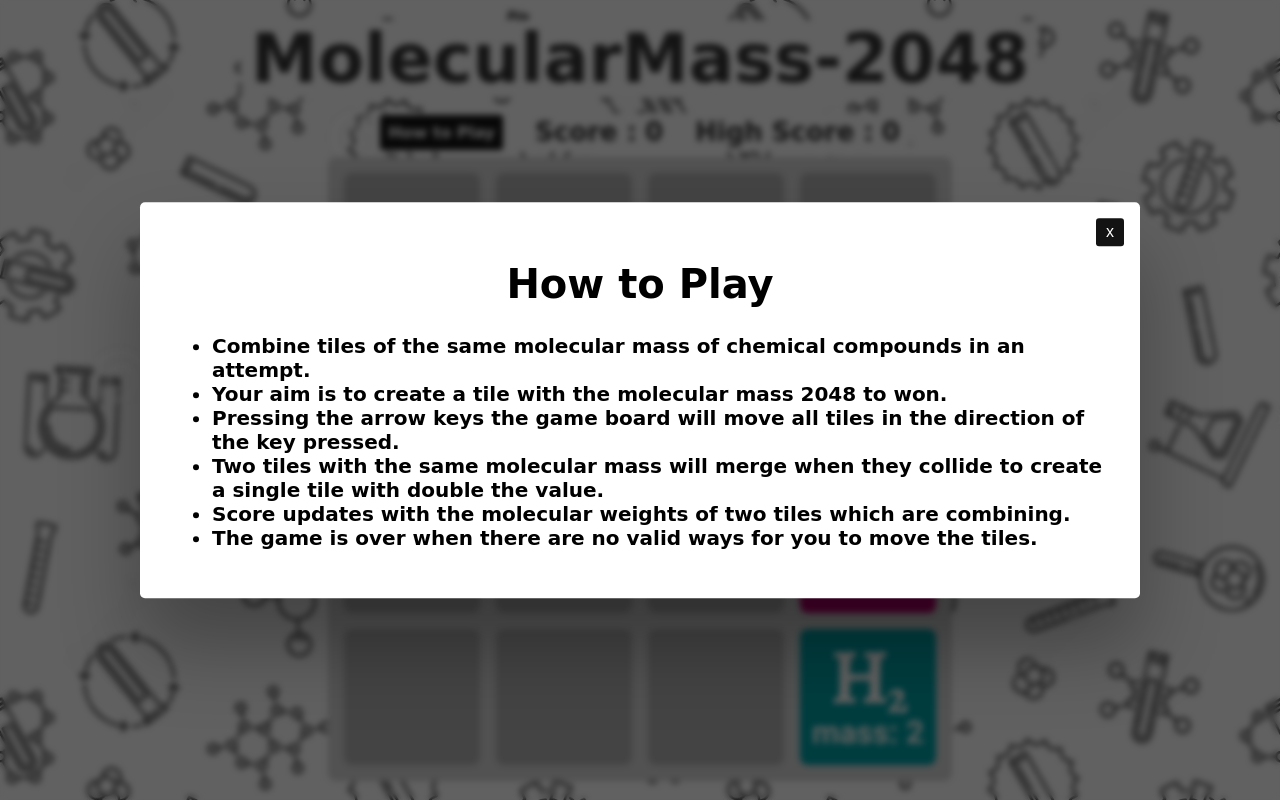
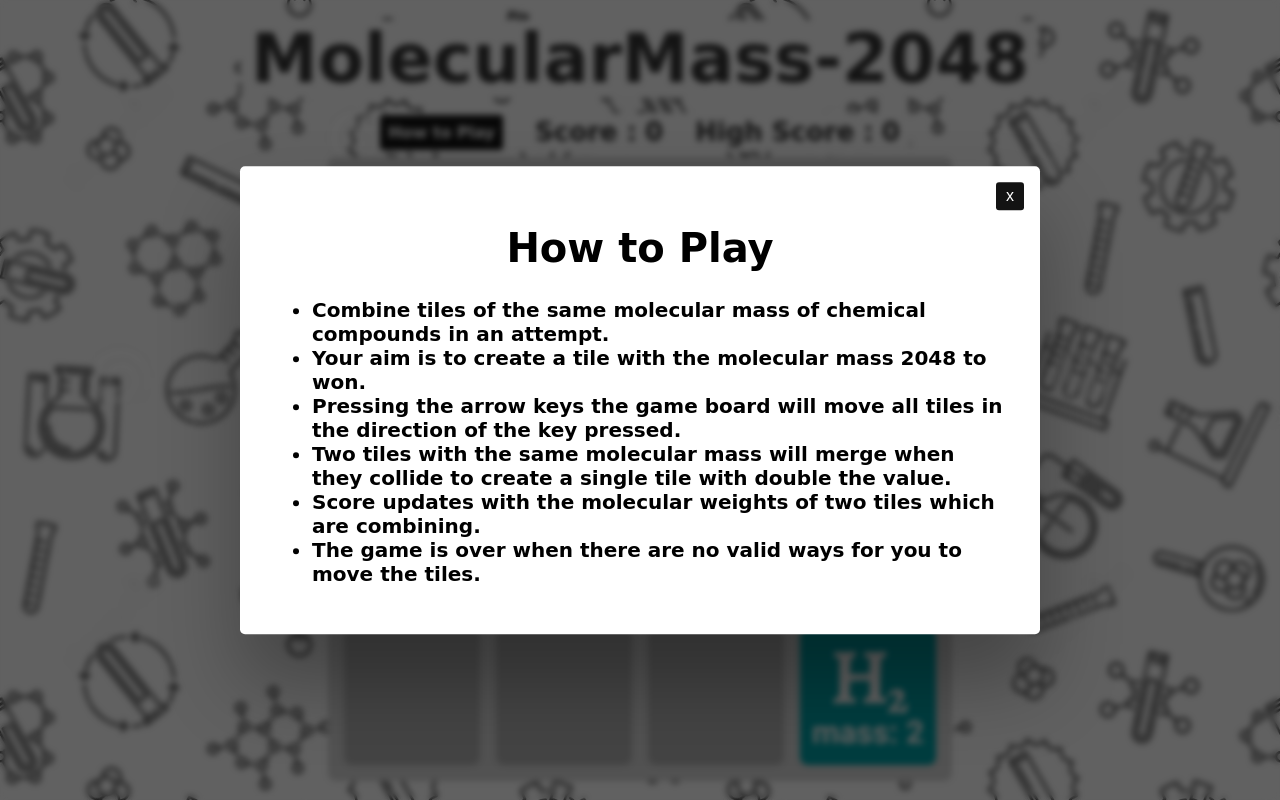
Before and after one commit to vinayak-2001/MolecularMass-2048, a plain HTML site: page index.html in a window 1280 px wide. Both pictures are taken after a click on the button "How to Play". Drawn offline with Linux system fonts and the light colour scheme.

Commit message:
width_change

```diff
--- a/style.css
+++ b/style.css
@@ -215,7 +215,7 @@ body {
   width: 100%;
   font-size: 1rem;
   font-family: "Fredoka One", cursive;
-  max-width: 1000px;
+  max-width: 800px;
   background-color: white;
   padding: 2rem;
   border-radius: 5px;
```
